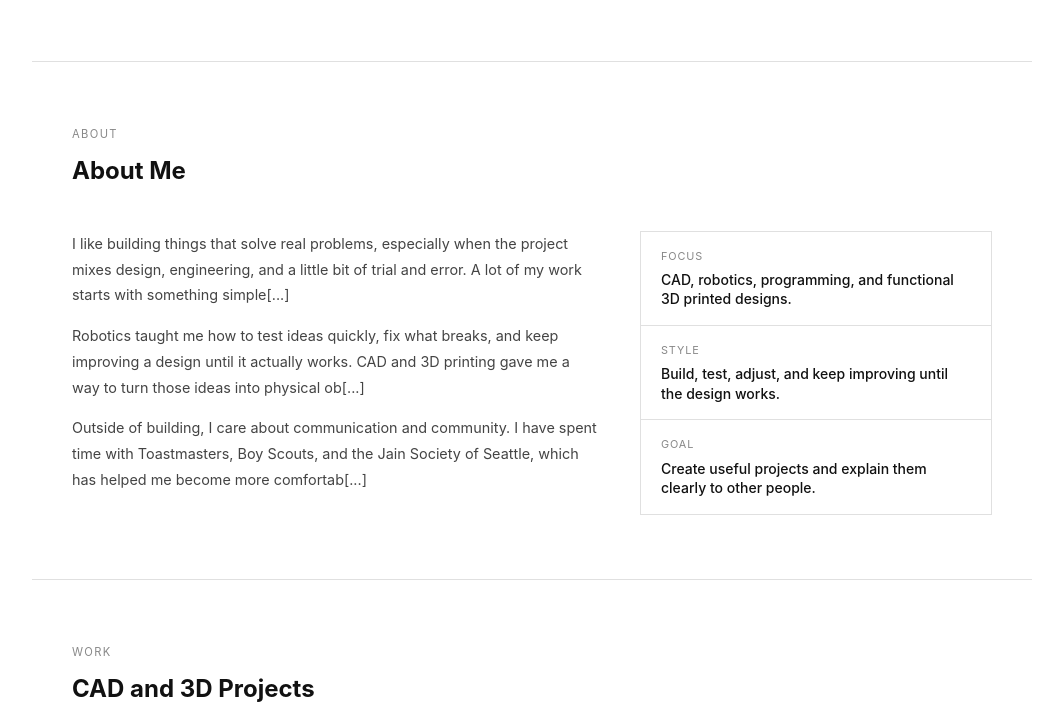
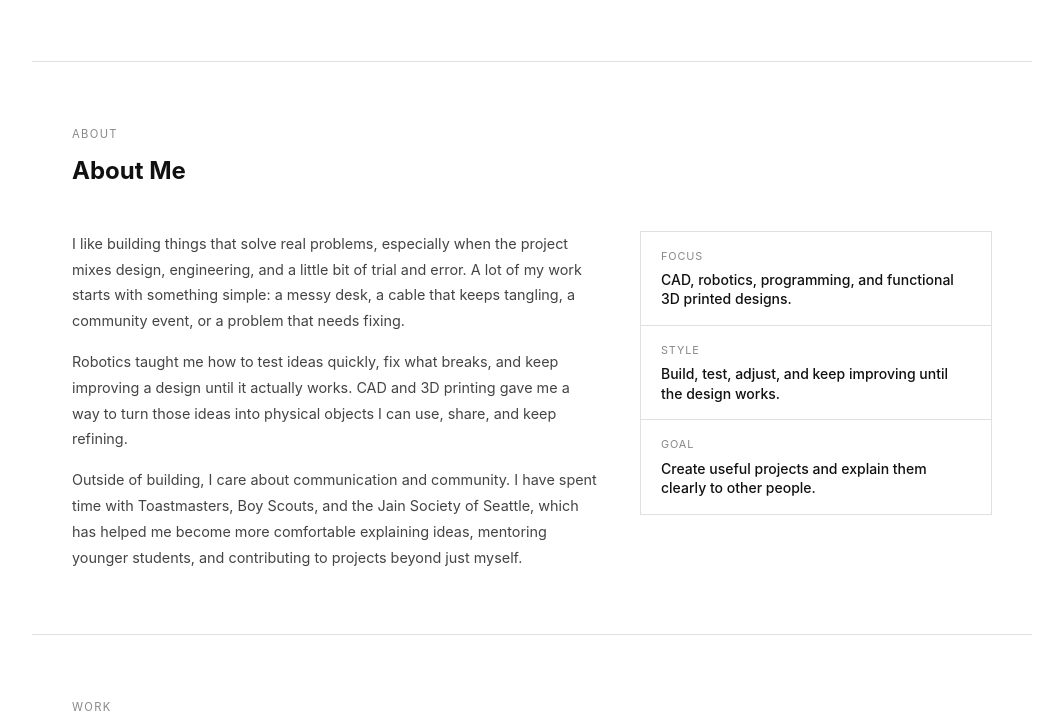
Before and after one commit to AJain102/AJain102.github.io, a plain HTML site: page index.html in a window 1280 px wide. Shown: the part 648-1370 px from the top of the page, without its empty margins (108-1171 px from the left). Drawn offline with Linux system fonts and the light colour scheme.

Commit message:
Revise About Me section for clarity and detail

```diff
--- a/index.html
+++ b/index.html
@@ -146,9 +146,9 @@
   <h2 class="section-title">About Me</h2>
   <div class="about-grid">
     <div class="about-text">
-      <p>I like building things that solve real problems, especially when the project mixes design, engineering, and a little bit of trial and error. A lot of my work starts with something simple[...]
-      <p>Robotics taught me how to test ideas quickly, fix what breaks, and keep improving a design until it actually works. CAD and 3D printing gave me a way to turn those ideas into physical ob[...]
-      <p>Outside of building, I care about communication and community. I have spent time with Toastmasters, Boy Scouts, and the Jain Society of Seattle, which has helped me become more comfortab[...]
+      <p>I like building things that solve real problems, especially when the project mixes design, engineering, and a little bit of trial and error. A lot of my work starts with something simple: a messy desk, a cable that keeps tangling, a community event, or a problem that needs fixing.
+      <p>Robotics taught me how to test ideas quickly, fix what breaks, and keep improving a design until it actually works. CAD and 3D printing gave me a way to turn those ideas into physical objects I can use, share, and keep refining.
+      <p>Outside of building, I care about communication and community. I have spent time with Toastmasters, Boy Scouts, and the Jain Society of Seattle, which has helped me become more comfortable explaining ideas, mentoring younger students, and contributing to projects beyond just myself.
     </div>
     <div class="about-points">
       <div class="about-point">
```
